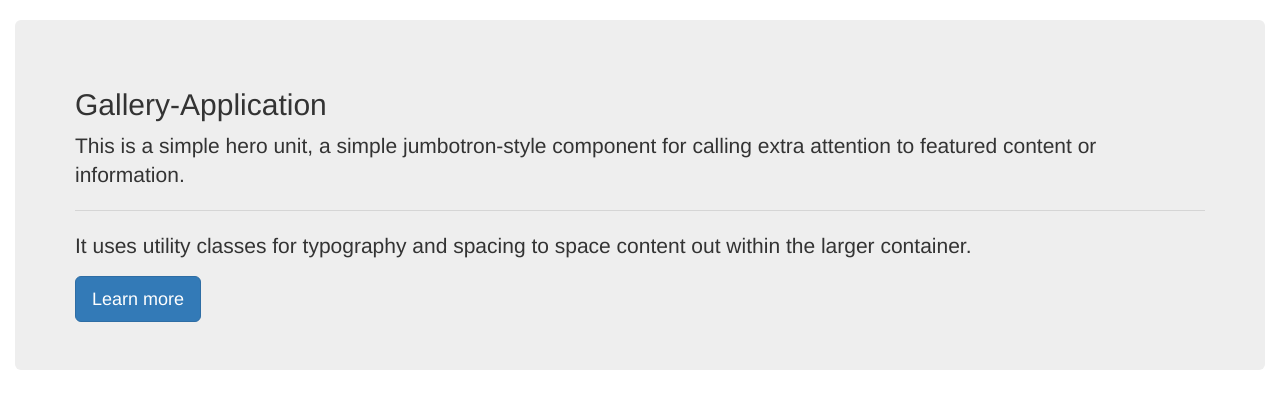
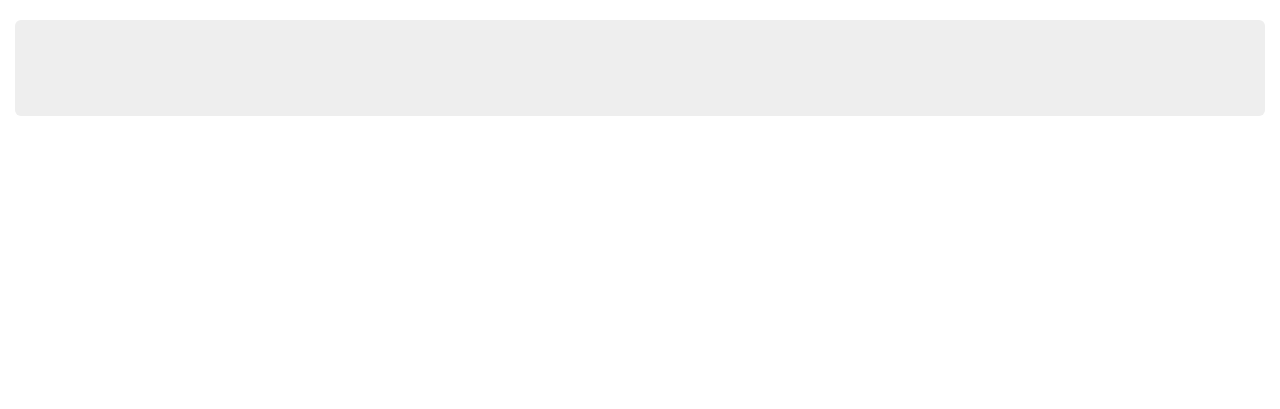
Before and after one commit to Adho-Code/Gallery-App, a Django app: page / in a window 1280 px wide. Shown: the part 52-461 px from the top of the page. Run offline with Django 3.2, Linux system fonts and the light colour scheme; data that the repository does not hold is empty; some libraries are stand-ins or nearby versions.

Commit message:
add jumbotron

```diff
--- a/pictures/templates/index.html
+++ b/pictures/templates/index.html
@@ -5,11 +5,7 @@
 
 <div class="container-fluid">
         <div class="jumbotron">
-                <h2 class="display-4">Gallery-Application</h2>
-                <p class="lead">This is a simple hero unit, a simple jumbotron-style component for calling extra attention to featured content or information.</p>
-                <hr class="my-4">
-                <p>It uses utility classes for typography and spacing to space content out within the larger container.</p>
-                <a class="btn btn-primary btn-lg" href="#" role="button">Learn more</a>
+
               </div>
     <!-- displaying images -->
     <div class="row">
--- a/requirements.txt
+++ b/requirements.txt
@@ -9,3 +9,4 @@ pytz==2019.1
 whitenoise==4.1.2
 django-heroku==0.3.1
 psycopg2==2.7.5
+Django==1.11
```
